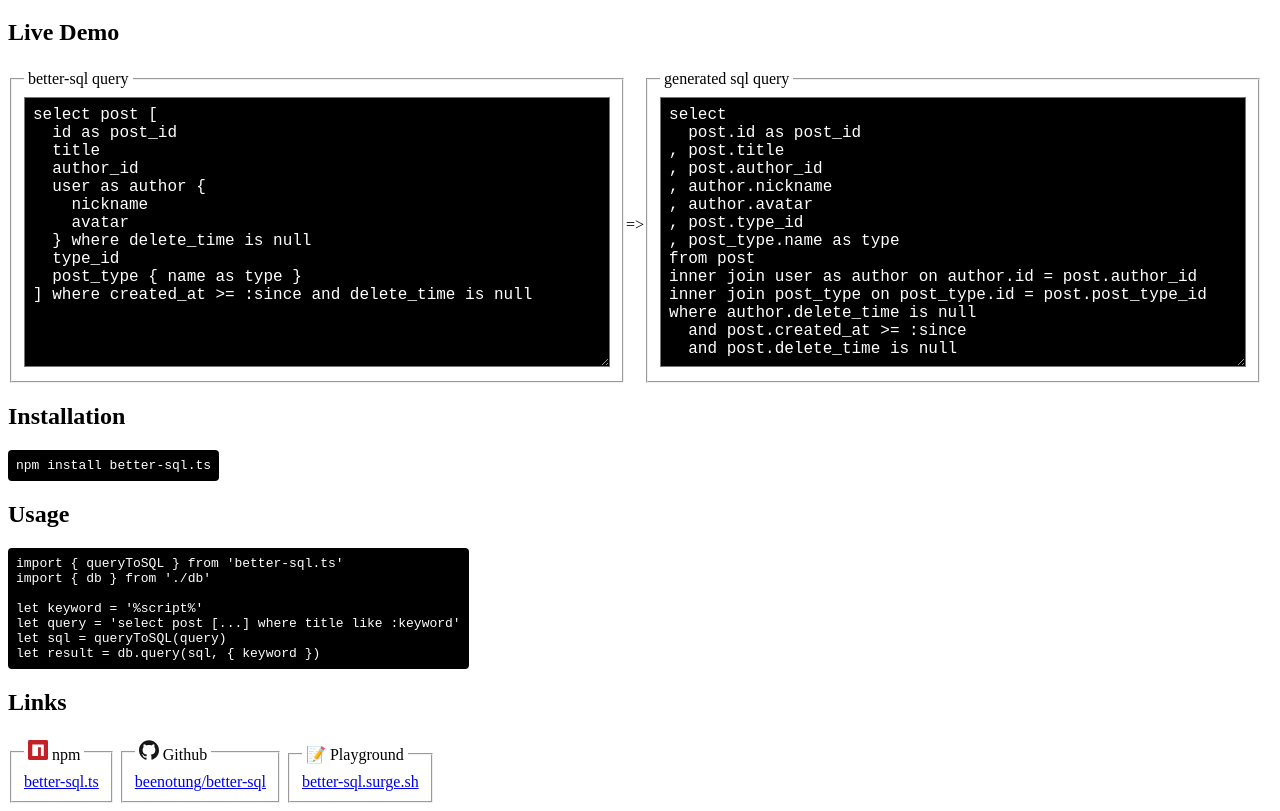
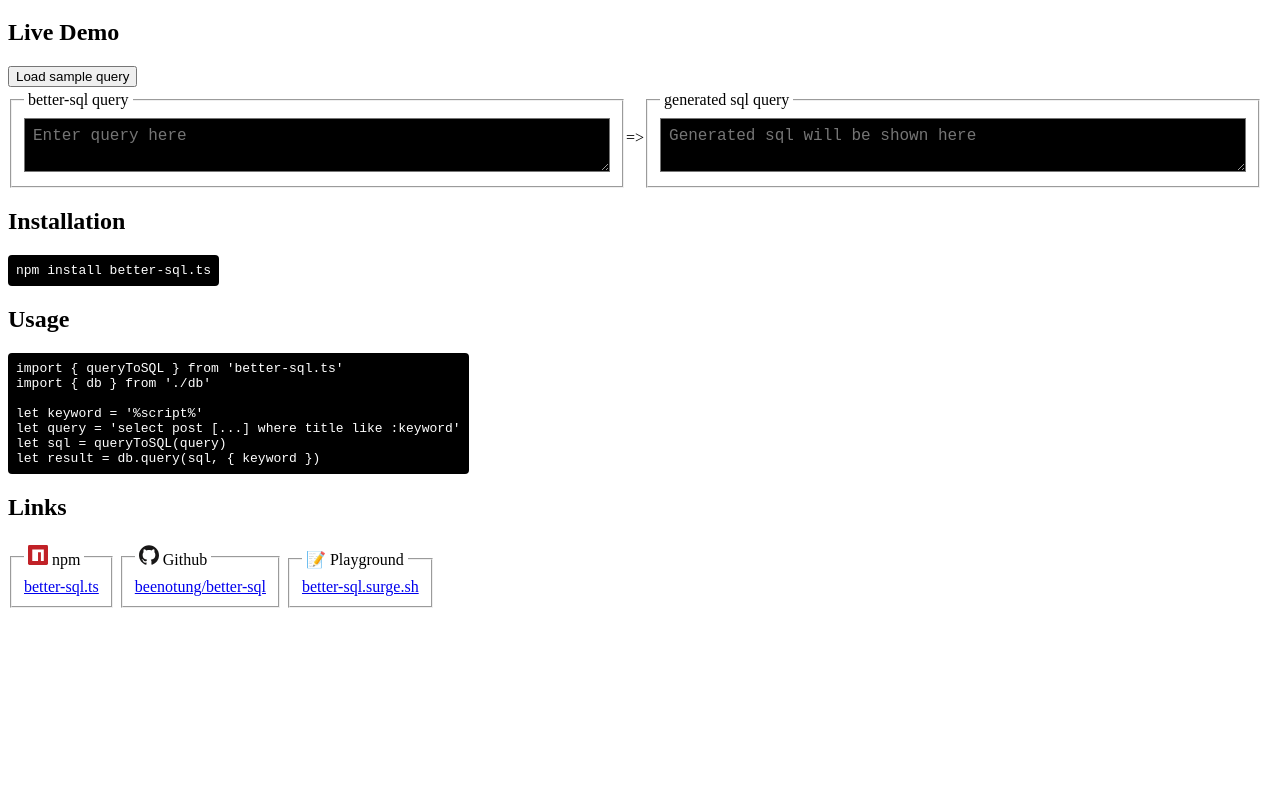
Before and after one commit to beenotung/better-sql, a website built with Vite: page playground/src/index.html in a window 1280 px wide. Shown: the part 61-872 px from the top of the page. After the commit the page ends 800 px from the top, so only its background shows below. Built offline with nearby package versions, Linux system fonts and the light colour scheme.

Commit message:
add multiple sample query; don't use sample query by default

```diff
--- a/playground/src/index.html
+++ b/playground/src/index.html
@@ -18,6 +18,7 @@
       This live demo requires Javascript to work. Please enable it for this
       domain then refresh the page.
     </p>
+    <button id="loadExampleBtn">Load sample query</button>
     <div id="demo-container">
       <fieldset>
         <legend>better-sql query</legend>
--- a/playground/src/main.ts
+++ b/playground/src/main.ts
@@ -2,12 +2,16 @@ import { queryToSQL } from 'better-sql.ts'
 
 declare let noscriptMsg: HTMLDivElement
 declare let errorMsg: HTMLDivElement
+
+declare let loadExampleBtn: HTMLButtonElement
 
 declare let queryInput: HTMLTextAreaElement
 declare let sqlOutput: HTMLTextAreaElement
 
 declare let querySpace: HTMLDivElement
 declare let sqlSpace: HTMLDivElement
+
+loadExampleBtn.addEventListener('click', loadExample)
 
 queryInput.addEventListener('input', updateQuery)
 
@@ -103,23 +107,49 @@ function updateQuery() {
   updateTextAreaHeight()
 }
 
-const sampleQuery = /* sql */ `
+const sampleQueries = [
+  /* sql */ `
 select post [
   id as post_id
   title
   author_id
-  user as author {
-    nickname
-    avatar
-  } where delete_time is null
+  user as author { nickname, avatar } where delete_time is null
   type_id
-  post_type { name as type }
-] where created_at >= :since and delete_time is null
-`.trim()
+  post_type {
+    name as type
+    is_hidden
+  } where is_hidden = 0 or user.is_admin = 1
+] where created_at >= :since
+    and delete_time is null
+    and title like :keyword
+  order by created_at desc
+  limit 25
+`,
+  /* sql */ `
+select reply [
+  post {
+    title
+    user as author {
+      nickname as author
+    }
+  }
+  user as guest {
+    nickname as vistor
+  }
+  comment
+]
+`,
+].map((query) => query.trim())
 
-if (queryInput.value === '') {
-  queryInput.value = sampleQuery
+function loadExample() {
+  for (const query of sampleQueries) {
+    if (queryInput.value === query) {
+      continue
+    }
+    queryInput.value = query
+    updateQuery()
+    break
+  }
 }
-updateQuery()
 
 noscriptMsg.remove()
```
